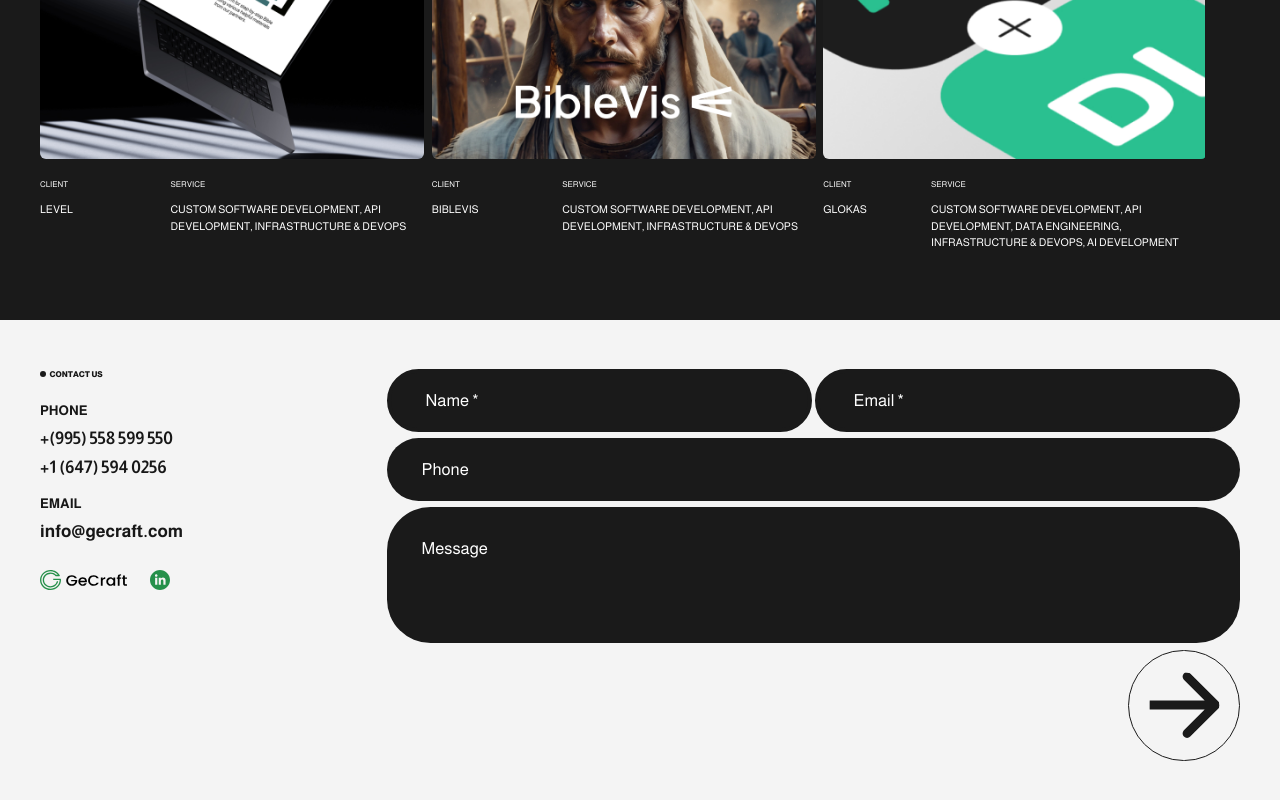
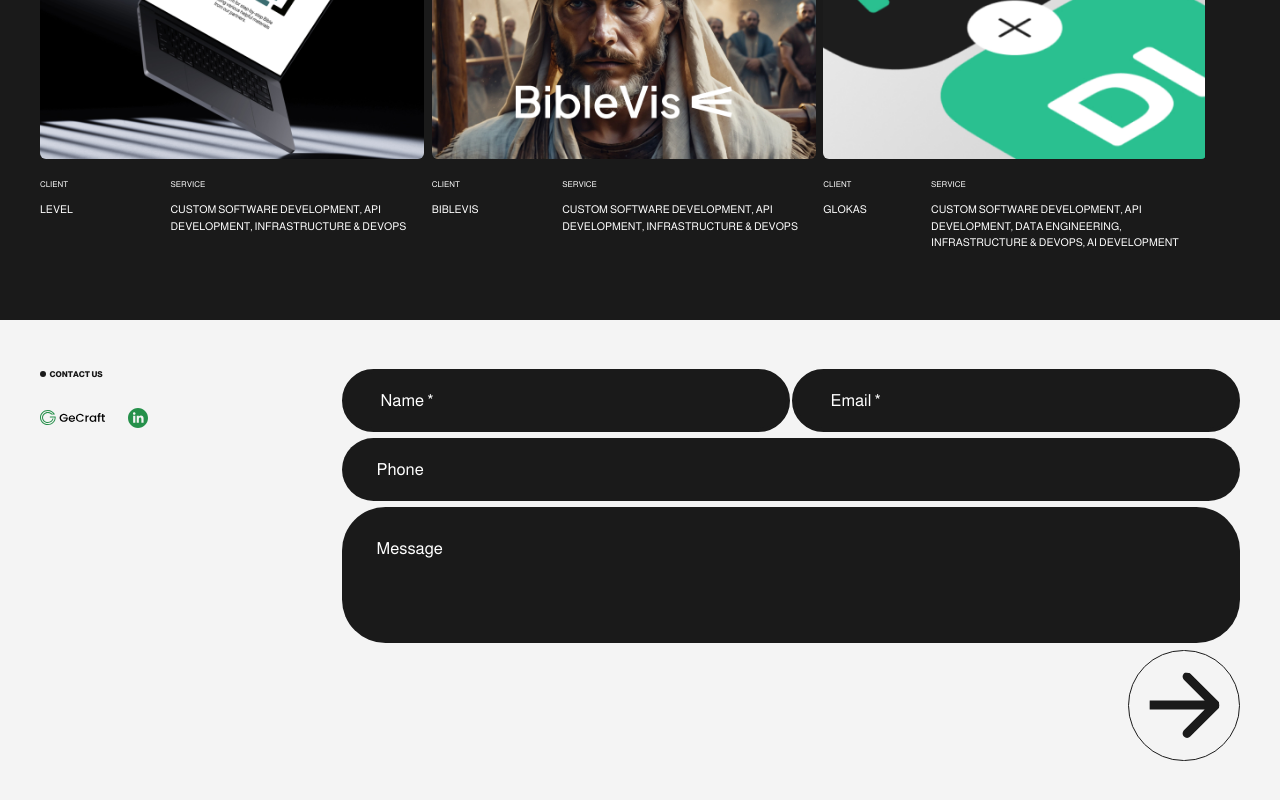
Before and after one commit to gecraft-com/gecraft-website, a React (Vite) app: page / in a window 1280 px wide. Shown: the part 2240-3040 px from the top of the page. Built offline with nearby package versions, Linux system fonts and the light colour scheme; what @nextui-org/react would draw is missing.

Commit message:
Update ContactUs.jsx

```diff
--- a/src/components/ContactUs.jsx
+++ b/src/components/ContactUs.jsx
@@ -10,30 +10,7 @@ function ContactUs() {
         <h3 className="animation-timeline ml-[2.84vw] animate-emergence whitespace-nowrap text-left text-[3.08vw] font-extrabold uppercase before:mr-[1.3vw] before:inline-flex before:h-[2.31vw] before:w-[2.31vw] before:rounded-full before:bg-basic sm:ml-0 sm:text-[1.06vw] sm:before:mr-[0.45vw] sm:before:h-[0.8vw] sm:before:w-[0.8vw] lg:text-[0.63vw] lg:before:mr-[0.27vw] lg:before:h-[0.47vw] lg:before:w-[0.47vw] 2xl:text-[0.35vw] 2xl:before:mr-[0.15vw] 2xl:before:h-[0.263vw] 2xl:before:w-[0.263vw]">
           Contact us
         </h3>
-        <p className="animation-timeline mt-[7.7vw] animate-emergence text-[5.15vw] font-bold uppercase sm:mt-[2.65vw] sm:text-[1.77vw] lg:mt-[1.57vw] lg:text-[1.05vw] 2xl:mt-[1.46vw] 2xl:text-[0.59vw]">
-          Phone
-        </p>
-        <a
-          href="tel:+995558599550"
-          className="animation-timeline mt-[1.3vw] animate-emergence text-[6.7vw] font-bold sm:mt-[0.45vw] sm:text-[2.3vw] lg:mt-[0.27vw] lg:text-[1.36vw] 2xl:mt-[0.15vw] 2xl:text-[1.4vw]"
-        >
-          +(995) 558 599 550
-        </a>
-        <a
-          href="tel:+16475940256"
-          className="animation-timeline mt-[1.3vw] animate-emergence text-[6.7vw] font-bold sm:mt-[0.45vw] sm:text-[2.3vw] lg:mt-[0.27vw] lg:text-[1.36vw] 2xl:mt-[0.15vw] 2xl:text-[1.4vw]"
-        >
-          +1 (647) 594 0256
-        </a>
-        <p className="animation-timeline mt-[5.15vw] animate-emergence text-[5.15vw] font-bold uppercase sm:mt-[1.77vw] sm:text-[1.77vw] lg:mt-[1.05vw] lg:text-[1.05vw] 2xl:mt-[0.59vw] 2xl:text-[0.59vw]">
-          Email
-        </p>
-        <a
-          href="mailto:info@gecraft.com"
-          className="animation-timeline mt-[1.3vw] animate-emergence text-[6.7vw] font-bold sm:mt-[0.45vw] sm:text-[2.3vw] lg:mt-[0.27vw] lg:text-[1.36vw] 2xl:mt-[0.15vw] 2xl:text-[1.4vw]"
-        >
-          info@gecraft.com
-        </a>
+
         <div className="mt-[5.15vw] flex items-center sm:mt-[3.53vw] lg:mt-[2.09vw] 2xl:mt-[1.17vw]">
           <a href="https://gecraft.com/">
             <img
```
